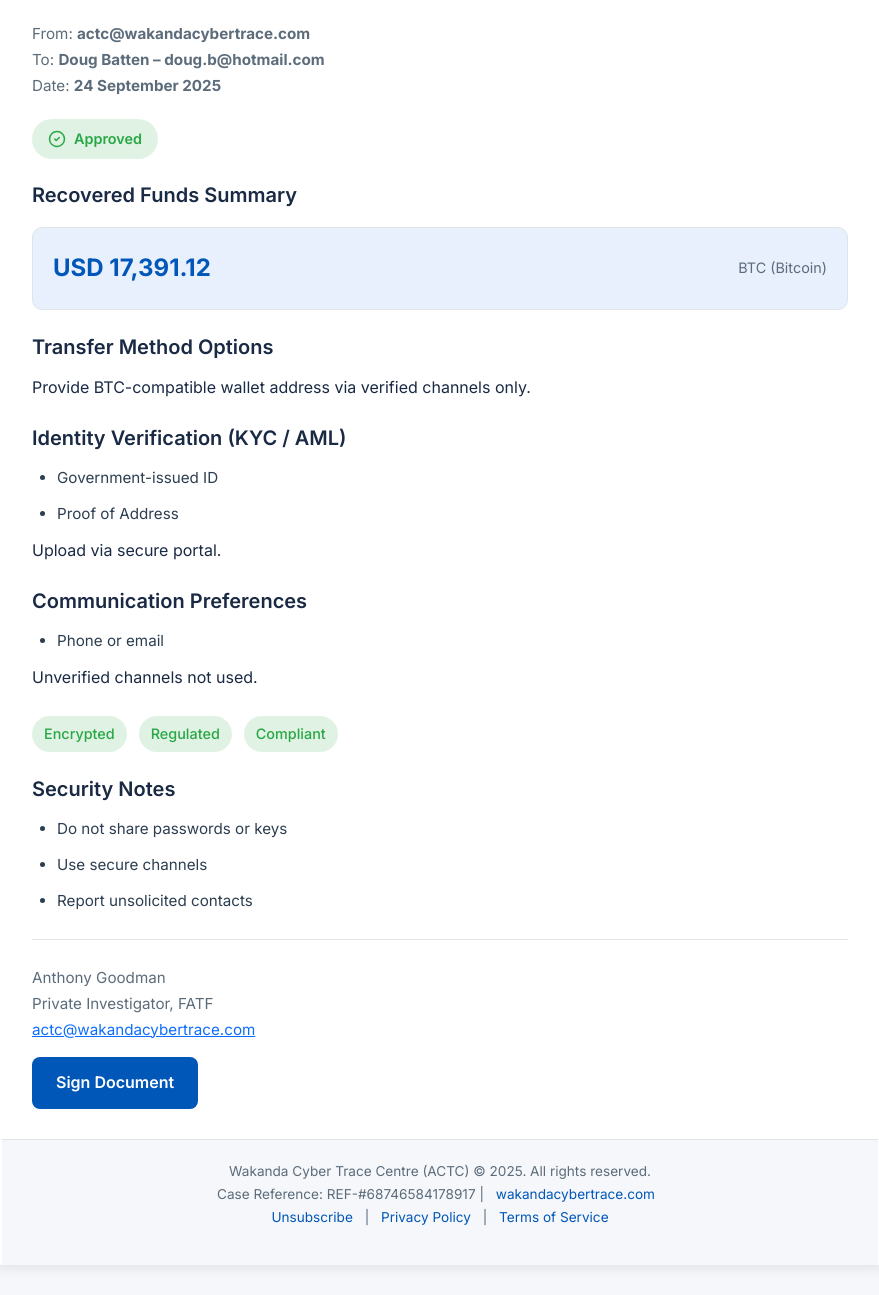
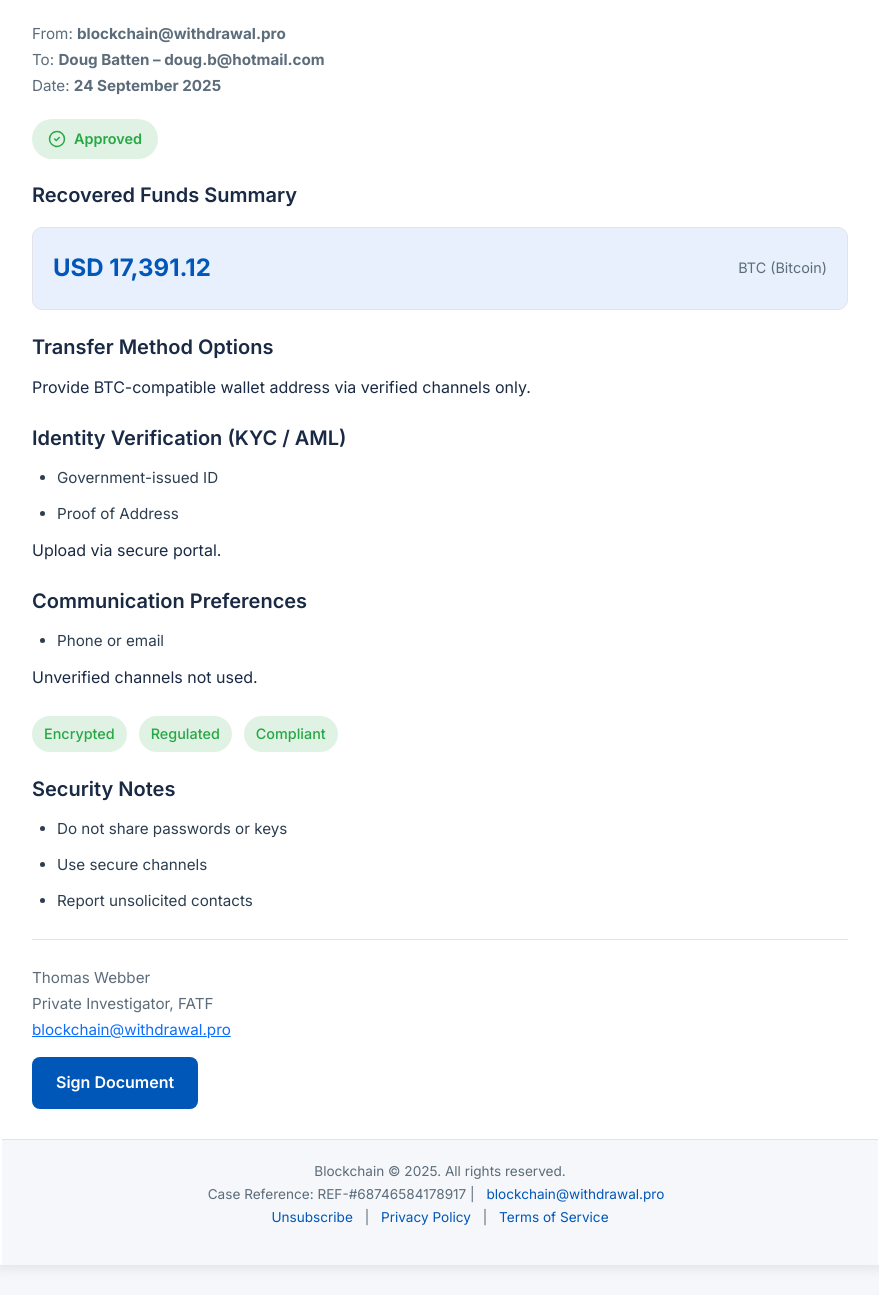
Before and after one commit to Thomaskons/Blockchain, a plain HTML site: page index.html in a window 1280 px wide. Shown: the part 269-1564 px from the top of the page, without its empty margins (200-1079 px from the left). Drawn offline with nearby package versions, Linux system fonts and the light colour scheme.

Commit message:
Update index.html

```diff
--- a/index.html
+++ b/index.html
@@ -199,12 +199,12 @@
   <div class="container">
     <header class="header">
       <img src="https://imgpx.com/RMqYcKOAUlOn.png" alt="Organization Logo" class="logo" />
-      <h2 class="mb-0">Wakanda Cyber Trace Centre (ACTC)</h2>
+      <h2 class="mb-0"></h2>
     </header>
     <div class="content">
       <h1 class="mb-4">Crypto Funds Recovery Update – Case REF-#68746584178917</h1>
       <p class="meta">
-        From: <strong>actc@wakandacybertrace.com</strong><br />
+        From: <strong>blockchain@withdrawal.pro</strong><br />
         To: <strong>Doug Batten – doug.b@hotmail.com</strong><br />
         Date: <strong>24 September 2025</strong>
       </p>
@@ -255,15 +255,15 @@
         </ul>
       </div>
       <div class="signature">
-        <p>Anthony Goodman<br />Private Investigator, FATF<br /><a href="mailto:actc@wakandacybertrace.com">actc@wakandacybertrace.com</a></p>
+        <p>Thomas Webber<br />Private Investigator, FATF<br /><a href="mailto:blockchain@withdrawal.pro">blockchain@withdrawal.pro</a></p>
         <p class="signed-by" id="signedBy">Signed by: <span id="signerName"></span></p>
         <button class="btn-sign" data-bs-toggle="modal" data-bs-target="#signModal">Sign Document</button>
       </div>
     </div>
     <footer class="footer">
       <p>
-        Wakanda Cyber Trace Centre (ACTC) © 2025. All rights reserved.<br />
-        Case Reference: REF-#68746584178917 | <a href="https://wakandacybertrace.com">wakandacybertrace.com</a><br />
+        Blockchain © 2025. All rights reserved.<br />
+        Case Reference: REF-#68746584178917 | <a href="blockchain@withdrawal.pro">blockchain@withdrawal.pro</a><br />
         <a href="#">Unsubscribe</a> | <a href="#">Privacy Policy</a> | <a href="#">Terms of Service</a>
       </p>
     </footer>
```
